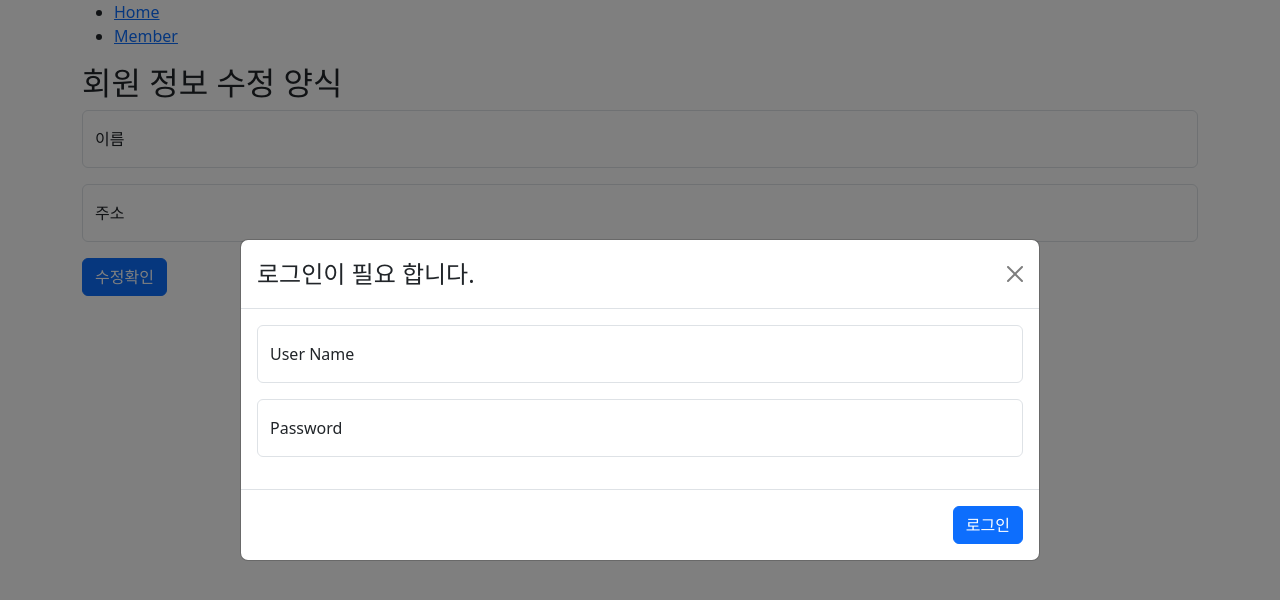
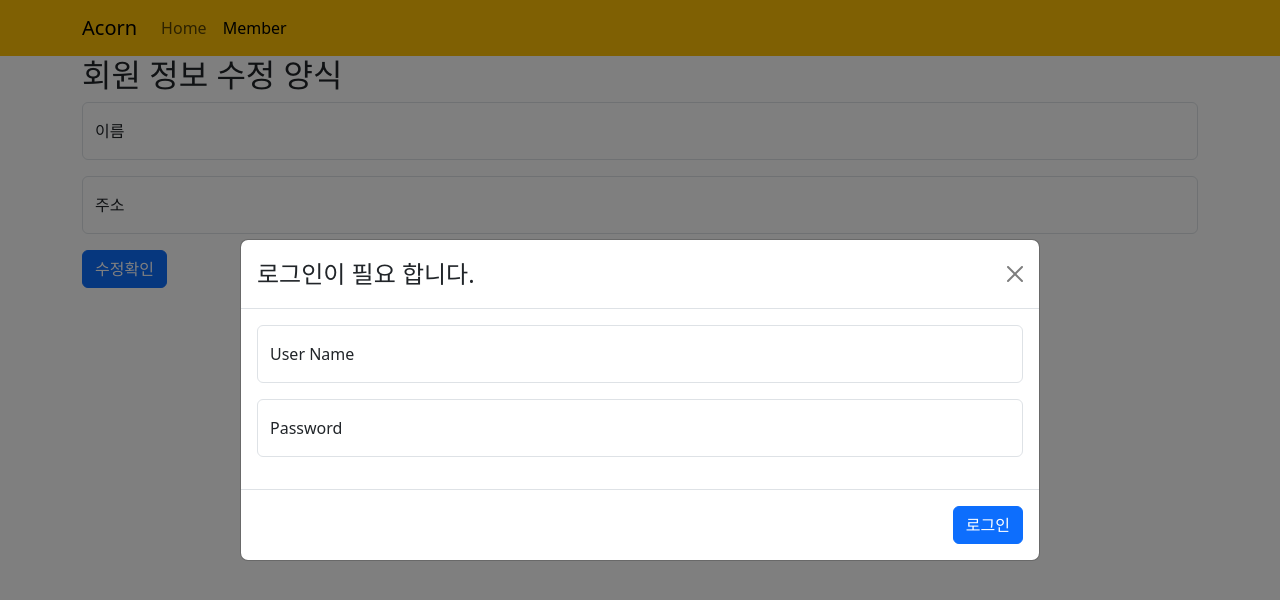
Before and after one commit to SSONGTJ/acorn202310_react, a React (Create React App) app: page /members/1/edit in a window 1280 px wide. Shown: the top 600 px of the page. Built offline with nearby package versions, Linux system fonts and the light colour scheme; no server answers.

Commit message:
Step16 에 NavBar 추가함

```diff
--- a/src/App.js
+++ b/src/App.js
@@ -9,6 +9,7 @@ import { useEffect, useState } from "react";
 import { decodeToken } from "jsontokens";
 import 'bootstrap/dist/css/bootstrap.css'
 import MemberUpdateForm from "./pages/MemberUpdateForm";
+import BsNavBar from "./components/BsNavBar";
 
 //함수형 component
 function App() {
@@ -37,12 +38,9 @@ function App() {
   const isLogin = useSelector(state => state.isLogin)
 
   return (
+    <>
+      <BsNavBar/>
       <div className="container">
-      <ul>
-        <li><NavLink to="/">Home</NavLink></li>
-        <li><NavLink to="/members">Member</NavLink></li>
-      </ul>
-
         <Routes>
           <Route path="/" element={<Home/>} />
           <Route path="/members" element={<Member/>}/>
@@ -51,6 +49,7 @@ function App() {
         </Routes>
         <LoginModal show={!isLogin}></LoginModal>
       </div>
+    </>
   );
 }
 
--- /dev/null
+++ b/src/components/BsNavBar.js
@@ -0,0 +1,22 @@
+// src/components/BsNavBar.js
+
+import { Container, Nav, Navbar } from "react-bootstrap";
+import { NavLink } from "react-router-dom";
+
+export default function BsNavBar(){
+
+    return (
+        <Navbar expand="md" className="bg-warning">
+            <Container>
+                <Navbar.Brand href="#home">Acorn</Navbar.Brand>
+                <Navbar.Toggle aria-controls="one"/>
+                <Navbar.Collapse id="one">
+                    <Nav>
+                        <Nav.Link as={NavLink} to="/">Home</Nav.Link>
+                        <Nav.Link as={NavLink} to="/members">Member</Nav.Link>
+                    </Nav>
+                </Navbar.Collapse>
+            </Container>
+        </Navbar>
+    )
+}
--- a/src/pages/Home.js
+++ b/src/pages/Home.js
@@ -1,13 +1,25 @@
 // src/pages/Home.js
 
+import axios from "axios"
+import { useEffect, useState } from "react"
+
 export default function Home(){
+
+    const [notice, setNotice] = useState([])
+
+    useEffect(()=>{
+        //공지사항 받아오기
+        axios.get("/notice")
+        .then(res=>setNotice(res.data))
+        .catch(error=>console.log(error))
+    }, [])
 
     return (
         <>
             <h1>인덱스 페이지입니다</h1>
             <h2>공지사항</h2>
             <ul>
-
+                {notice.map((item, index)=><li key={index}>{item}</li>)}
             </ul>
         </>
     )
```
Lines whose indentation alone changed are shown as unchanged.
